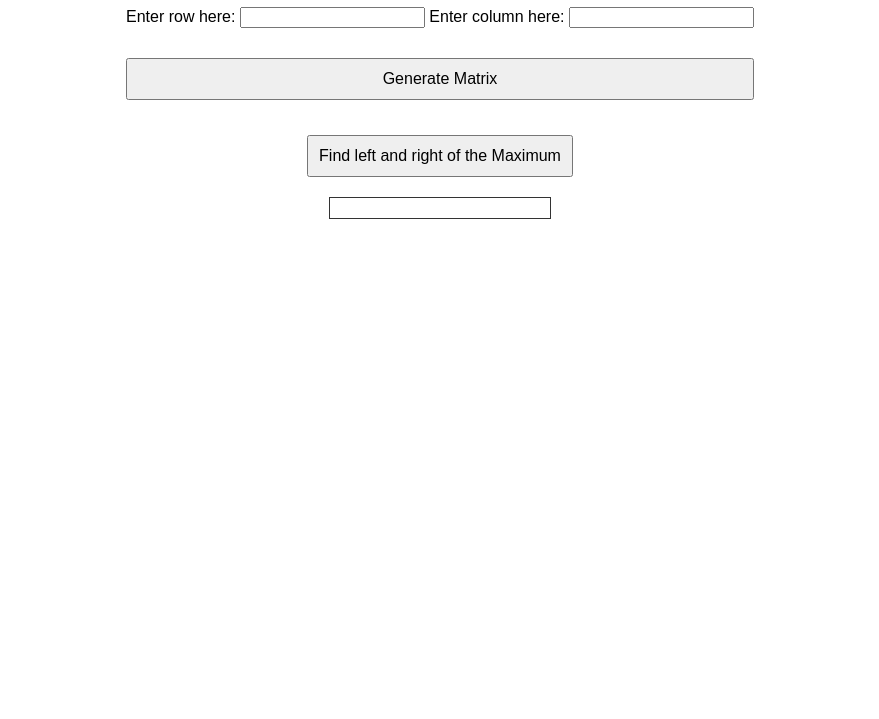
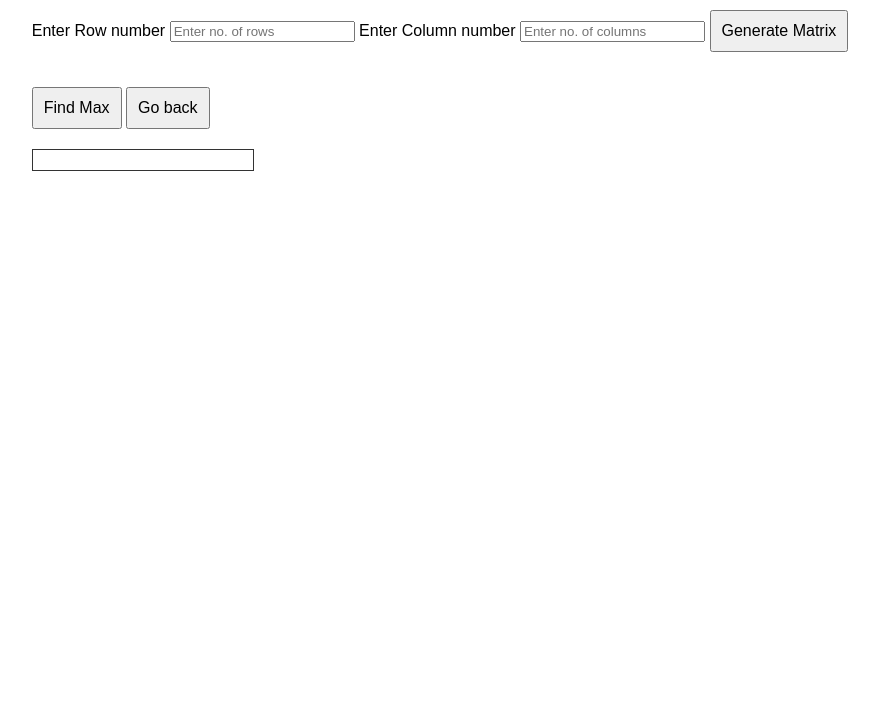
Before and after one commit to Nidhi-411/Tech-Task-1, a plain HTML site: page index.html in a window 1280 px wide. Shown: the part 81-800 px from the top of the page, without its empty margins (200-1079 px from the left). Drawn offline with Linux system fonts and the light colour scheme.

Commit message:
Update index.html

```diff
--- a/index.html
+++ b/index.html
@@ -3,32 +3,34 @@
   <head>
     <meta charset="UTF-8" />
     <meta name="viewport" content="width=device-width, initial-scale=1.0" />
-    <title>Nidhi-ASS-1</title>
+    <title>Assignment-1</title>
     <link rel="stylesheet" href="style.css" />
   </head>
   <body>
     <div id="notification" class="hidden"></div>
+    <div class="outer-container">
+      <h2>Matrix first-Ass</h2>
+      <div>
+        <label> Enter Row number </label>
+        <input type="number" id="rows" placeholder="Enter no. of rows" />
 
-    <div>
-      <h1>Matrix , Task - 1 </h1>
-      <form class="form" id="matrixForm">
-        <div>
-        <label for="enterRow" id="row">Enter row here:</label>
-        <input type="number" id="enterRow" class="field" />
+        <label> Enter Column number </label>
+        <input type="number" id="columns" placeholder="Enter no. of columns" />
 
-        <label for="enterCol" id="column">Enter column here:</label>
-        <input type="number" id="enterCol" class="field" />
-        </div>
-        <input
-          type="submit"
-          value="Generate Matrix"
-          class="submitRowcol"
-        />
-      </form>
+        <button onclick="generateMatrix() " id="generate-Button">
+          Generate Matrix
+        </button>
+      </div>
+
+      <div id="matrixContainer" class="matrix-box"></div>
+
+      <button onclick="findMaxElement()">Find Max</button>
+
+      <button id="back-button" onclick="goBack()">Go back</button>
+
+      <div id="resultContainer"></div>
     </div>
-    <div id="matrixContainer"></div>
-    <button onclick="submitMatrix()">Find left and right of the Maximum</button>
-    <div id="resultContainer"></div>
+
     <script src="script.js"></script>
   </body>
 </html>
```
